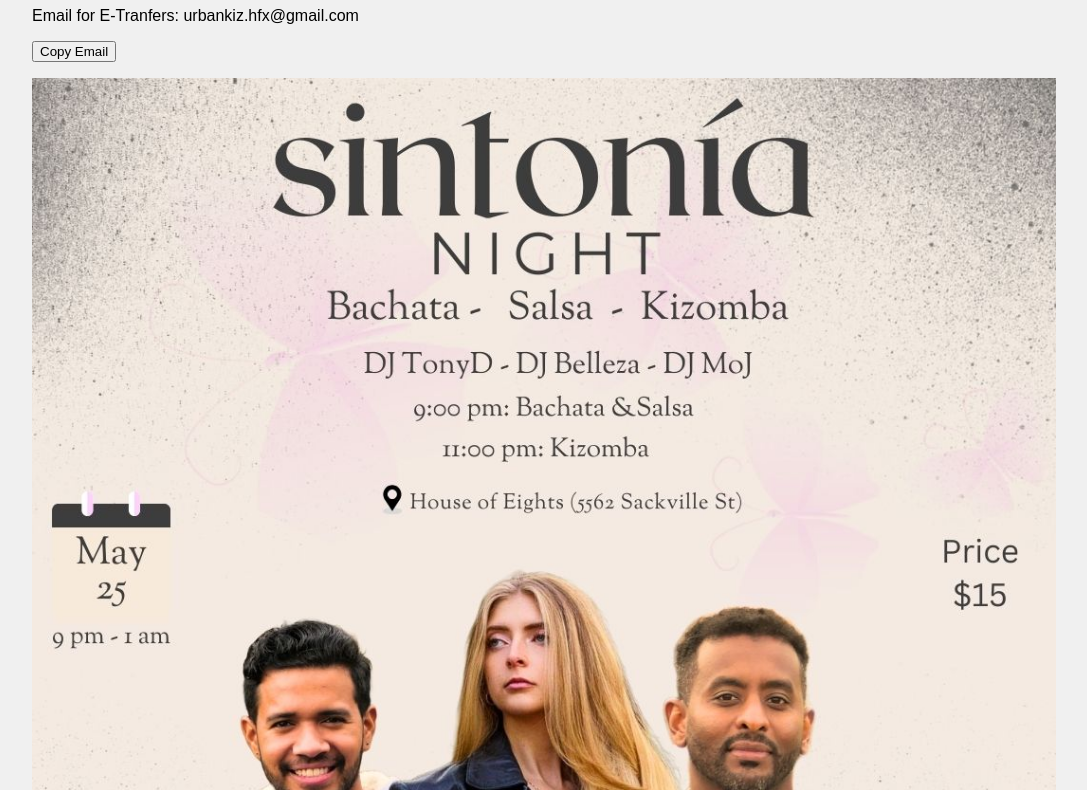
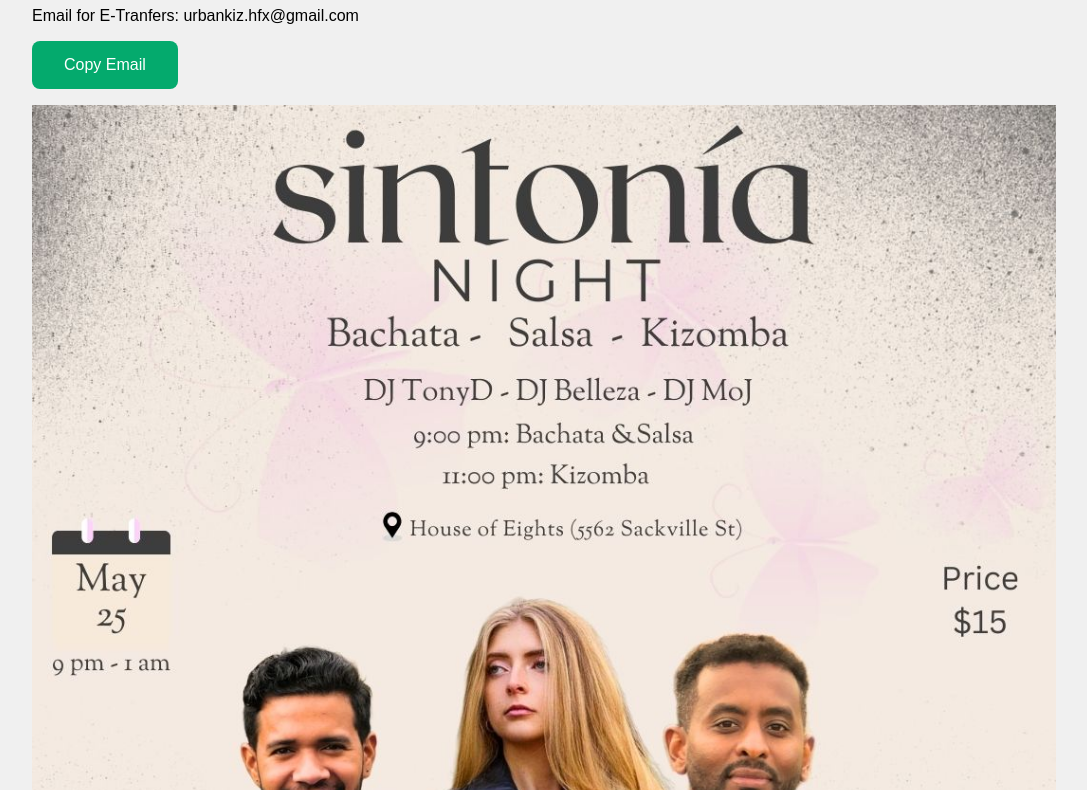
Before and after one commit to merensoft/sintonia, a plain HTML site: page docs/index.html in a window 1280 px wide. Shown: the part 93-883 px from the top of the page, without its empty margins (96-1183 px from the left). Drawn offline with Linux system fonts and the light colour scheme.

Commit message:
adding button style

```diff
--- a/docs/index.html
+++ b/docs/index.html
@@ -21,17 +21,30 @@
         h1 {
             color: #333;
         }
+
+        .button {
+            background-color: #04AA6D; /* Green */
+            border: none;
+            color: white;
+            padding: 15px 32px;
+            text-align: center;
+            text-decoration: none;
+            display: inline-block;
+            font-size: 16px;
+            border-radius: 8px;
+        }
     </style>
 </head>
 <body>
 <div class="container">
     <h1 style="text-align: center; width: 100%">Sintonia Socials</h1>
     <p>Email for E-Tranfers: urbankiz.hfx@gmail.com</p>
-    <button id="clickMe" style="align-self: flex-end">Copy Email</button>
+    <button id="clickMe" class="button">Copy Email</button>
     <!-- image in the middle that scale on mobile -->
     <img src="./images/sintonia-pre-summer.jpg" alt="Sintonia Socials"
          style="display: block; margin-left: auto; margin-right: auto; width: 100%; margin-top: 16px">
 </div>
+
 
 <script>
     document.getElementById('clickMe').addEventListener('click', function () {
```
